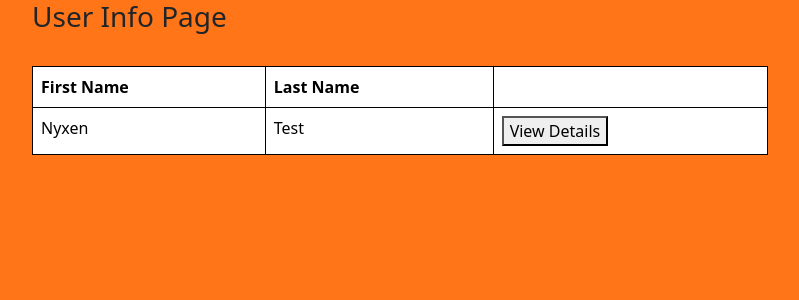
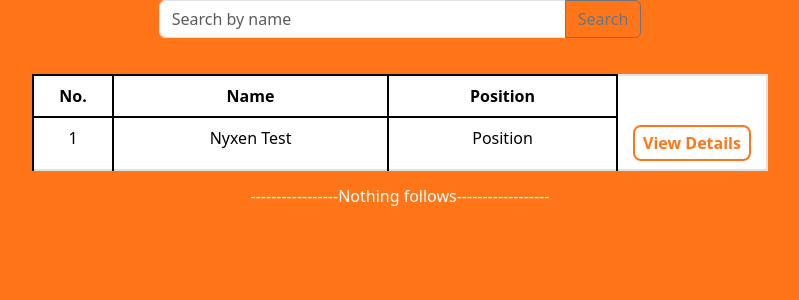
Before and after one commit to Cole-0/Group-4, a PHP site: page /phpmailer/infos_page.php in a window 1280 px wide. Shown: the top 300 px of the page, without its empty margins (240-1039 px from the left). Run offline with PHP 8.4, Linux system fonts and the light colour scheme; data comes from the database, SQL or seed files in the repository.

Commit message:
in progress

```diff
--- /dev/null
+++ b/info_all_users.php
@@ -0,0 +1,31 @@
+<?php
+// Include database connection
+require 'db/connect.php';
+
+// Prepare SQL query to select all users
+$sql = "SELECT fname, lname FROM tbl_users";
+
+// Execute the query
+$stmt = $conn->query($sql);
+
+// Check if there are any results
+if ($stmt->rowCount() > 0) {
+    // Start building the table rows
+    $counter = 1;
+    while ($row = $stmt->fetch(PDO::FETCH_ASSOC)) {
+        echo "<tr>";
+        echo "<td>" . $counter . "</td>";
+        echo "<td>" . $row["fname"] . ' ' . $row["lname"] . "</td>";
+        echo "<td>Position</td>";
+        echo "<td class='no-border'><button class='view-details-btn'>View Details</button></td>";
+        echo "</tr>";
+        $counter++;
+    }
+} else {
+    // If no users found, display a message in a single row
+    echo "<tr><td colspan='4'>No users found.</td></tr>";
+}
+
+// Close the database connection
+$conn = null;
+?>
--- a/infos_page.php
+++ b/infos_page.php
@@ -9,32 +9,32 @@
     <link rel="stylesheet" href="https://cdnjs.cloudflare.com/ajax/libs/font-awesome/5.15.4/css/all.min.css">
     <style>
         table {
+            margin-top: 20px;
             width: 100%;
             border-collapse: collapse;
             background-color: #ffffff;
-            border: 3px solid #dcdcdc;
-            padding-top: 30px;
-            padding-bottom: 30px;
-            padding-left: 20px;
-            padding-right: 20px;
+            border: 2px solid black;
+            /* Outer border of the table */
+            padding: 16px;
+            /* Adjust the padding as needed */
         }
 
-        table,
         th,
         td {
-            border: 1px solid black;
-            padding: 8px;
-            text-align: left;
+            border: 2px solid black;
+            border-radius: 20px;
+            padding: 12px;
+            text-align: center;
         }
 
-        .title {
-            padding-top: 20px;
-            font-size: 50px;
-            font-family: 'Franklin Gothic Medium', 'Arial Narrow', Arial, sans-serif;
-            font-weight: bold;
-            -webkit-text-stroke-width: 1px;
-            -webkit-text-stroke-color: rgb(255, 255, 255);
-            color: rgb(0, 0, 0);
+        .th_no {
+            width: 80px;
+        }
+
+        .no-border {
+            border: none;
+            text-align: center;
+            width: 150px;
         }
 
         body {
@@ -44,21 +44,55 @@
         .container {
             margin-bottom: 30px;
         }
+
+        .view-details-btn,
+        .modal-footer button {
+            color: #FF7518;
+            background-color: transparent;
+            border: 2px solid #FF7518;
+            padding: 4px 8px;
+            font-size: 16px;
+            font-weight: bold;
+            cursor: pointer;
+            text-decoration: none;
+            border-radius: 8px;
+        }
+
+        .view-details-btn:hover,
+        .modal-footer button:hover {
+            background-color: #FF7518;
+            color: white;
+        }
+
+        .modal-body p {
+            text-align: center;
+            text-transform: uppercase;
+        }
     </style>
 </head>
 
 <body>
 
-    <div class="container">
+    <div class="container main-main">
         <div class="row">
             <div class="col-md-8 mx-auto">
-                <h3>User Info Page</h3> <br>
-                <table class="table">
+
+                <div class="row">
+                    <div class="col-md-8 mx-auto">
+                        <div class="input-group mb-3">
+                            <input type="text" class="form-control" placeholder="Search by name" id="searchInput">
+                            <button class="btn btn-outline-secondary" type="button" id="searchButton">Search</button>
+                        </div>
+                    </div>
+                </div>
+
+                <table class="table main_table">
                     <thead>
                         <tr>
-                            <th>First Name</th>
-                            <th>Last Name</th>
-                            <th></th>
+                            <th class="th_no">No.</th>
+                            <th>Name</th>
+                            <th>Position</th>
+
                         </tr>
                     </thead>
                     <tbody>
@@ -73,30 +107,34 @@
                         $distinctNamesResult = $stmtDistinctNames->fetchAll(PDO::FETCH_ASSOC);
 
                         if (count($distinctNamesResult) > 0) {
+                            $counter = 1;
                             foreach ($distinctNamesResult as $row) {
                                 echo "<tr>";
-                                echo "<td>" . $row["fname"] . "</td>";
-                                echo "<td>" . $row["lname"] . "</td>";
-                                echo "<td><button class='view-details-btn'>View Details</button></td>";
+                                echo "<td>" . $counter . "</td>";
+                                echo "<td>" . $row["fname"] . ' ' . $row["lname"] . "</td>";
+                                echo "<td>Position</td>";
+                                echo "<td class='no-border'><button class='view-details-btn'>View Details</button></td>";
                                 echo "</tr>";
+                                $counter++;
                             }
                         } else {
-                            echo "<tr><td colspan='3'>No names found.</td></tr>";
+                            echo "<tr><td colspan='4'>No names found.</td></tr>";
                         }
                         ?>
                     </tbody>
                 </table>
+                <center>
+                    <h6 class="text-white">-----------------Nothing follows------------------</h6>
+                </center>
+
 
                 <div class="modal fade" id="exampleModalCenter" tabindex="-1" role="dialog" aria-labelledby="exampleModalCenterTitle" aria-hidden="true">
-                    <div class="modal-dialog modal-dialog-centered" role="document">
+                    <div class="modal-dialog modal-dialog-centered modal-lg" role="document">
                         <div class="modal-content">
                             <div class="modal-header">
                                 <h5 class="modal-title" id="exampleModalLongTitle">Details</h5>
-                                <button type="button" class="close" data-dismiss="modal" aria-label="Close">
-                                    <span aria-hidden="true">&times;</span>
-                                </button>
                             </div>
-                            <div class="modal-body">
+                            <div class="modal-body" style="overflow-y: auto;">
                                 <!-- Details will be dynamically loaded here -->
                             </div>
                             <div class="modal-footer">
@@ -105,8 +143,6 @@
                         </div>
                     </div>
                 </div>
-
-                <div class="col-6-md custom_display_details"></div>
             </div>
         </div>
     </div>
@@ -119,37 +155,89 @@
     // Bind click event to the close button inside the modal
     $('.modal-footer .btn-secondary').click(function() {
         $('#exampleModalCenter').modal('hide'); // Hide the modal
+        $('.main_table').show();
+        $('h6').show(); // Show the table
     });
 
-        // Bind click event to the "x" button in the modal header
-        $('.modal-header .close').click(function() {
-            $('#exampleModalCenter').modal('hide'); // Hide the modal
-        });
-
-        // Bind click event to the "View Details" buttons
-        document.querySelectorAll('.view-details-btn').forEach(button => {
-            button.addEventListener('click', (event) => {
-                event.stopPropagation(); // Stop event propagation
-                const firstName = button.closest('tr').querySelector('td:first-child').textContent;
-                const lastName = button.closest('tr').querySelector('td:nth-child(2)').textContent;
+    // Function to bind click event to the "View Details" buttons
+    function applyViewDetailsClickHandler() {
+        $('.view-details-btn').off('click').on('click', function() {
+            const firstName = $(this).closest('tr').find('td:nth-child(2)').text().split(' ')[0];
+            const lastName = $(this).closest('tr').find('td:nth-child(2)').text().split(' ')[1];
 
             $.ajax({
-                    url: 'get_details.php',
+                url: 'info_get_details.php',
                 method: 'POST',
-                    data: { firstName: firstName, lastName: lastName },
+                data: {
+                    firstName: firstName,
+                    lastName: lastName
+                },
                 success: function(response) {
                     $('.modal-body').html(response);
+                    $('#exampleModalCenter').modal({
+                        backdrop: false
+                    });
                     $('#exampleModalCenter').modal('show');
+                    $('.main_table').hide();
+                    $('h6').hide(); // Hide the table when the modal is opened
                 },
                 error: function(xhr, status, error) {
                     console.error(xhr.responseText);
                 }
             });
         });
+    }
+
+    // Function to load all user data
+    function loadAllUsers() {
+        $.ajax({
+            url: 'info_all_users.php', // Assuming you have a script to fetch all users
+            method: 'GET', // Assuming you use GET method
+            success: function(response) {
+                $('tbody').html(response);
+                applyViewDetailsClickHandler(); // Reapply click event handler to the "View Details" buttons
+            },
+            error: function(xhr, status, error) {
+                console.error(xhr.responseText);
+            }
+        });
+    }
+
+    // Call the function to initially load all user data
+    loadAllUsers();
+
+    // Event handler for the search button
+    $('#searchButton').click(function() {
+        const searchText = $('#searchInput').val().trim();
+        if (searchText !== '') {
+            $.ajax({
+                url: 'info_search.php',
+                method: 'POST',
+                data: {
+                    searchText: searchText
+                },
+                success: function(response) {
+                    // Replace the table body with search results
+                    $('tbody').html(response);
+                    // Reapply click event handler to the "View Details" buttons
+                    applyViewDetailsClickHandler();
+                },
+                error: function(xhr, status, error) {
+                    console.error(xhr.responseText);
+                }
+            });
+        }
+    });
+
+    // Event handler for "Back to Main Table" button
+    $(document).on('click', '#backToMainTable', function() {
+        console.log("Back to Main Table button clicked");
+        loadAllUsers(); // Reload all user data
     });
 });
+
+
     </script>
-
 
 </body>
 
```
Also changed, not shown: info_get_details.php (added, +44 -0 lines), info_search.php (added, +63 -0 lines). Lines whose indentation alone changed are shown as unchanged.
